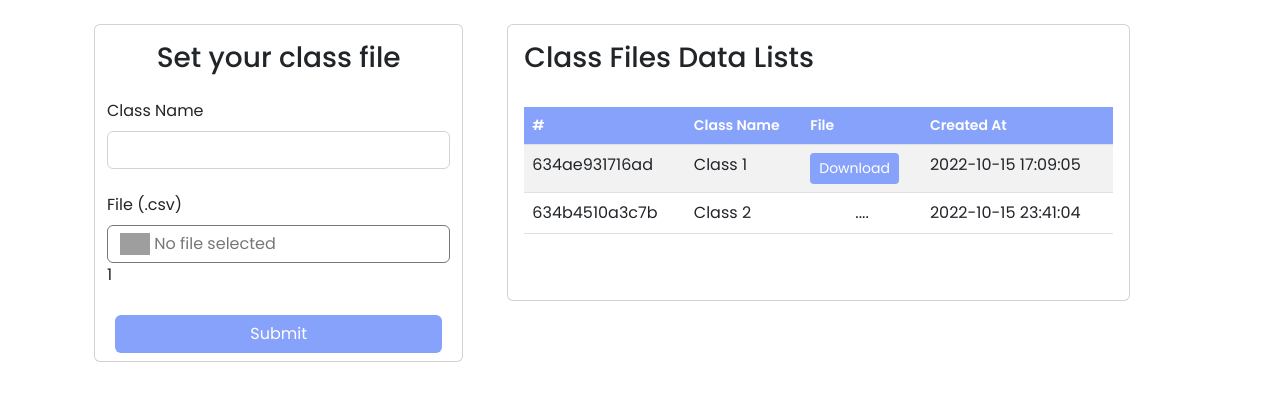
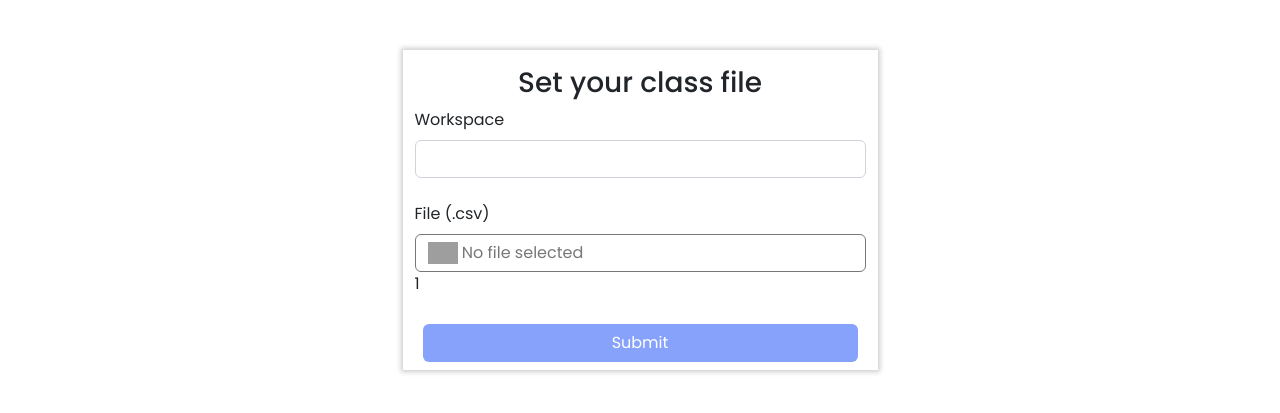
Before and after one commit to deyan-ardi/example-grouping-project, a PHP site: page /GanaDev-Project/user/index.php in a window 1280 px wide. Shown: the part 56-469 px from the top of the page. Run offline with PHP 8.4, Linux system fonts and the light colour scheme; the visitor is signed in with stand-in values (Sample User, id 1); grey boxes are pictures that could not be loaded.

Commit message:
store data member class

```diff
--- a/database/General/all_class.csv
+++ b/database/General/all_class.csv
@@ -1,2 +1,3 @@
 634ae931716ad,"class 1",18213132_file.csv,"2022-10-15 17:09:05"
 634b4510a3c7b,"class 2",1510222022234104_villages.csv,"2022-10-15 23:41:04"
+634b695f186f5,"class 3",1610222022021559_provinces.csv,"2022-10-16 02:15:59"
--- a/database/Uploaded/18213132_file.csv
+++ b/database/Uploaded/18213132_file.csv
@@ -2,3 +2,5 @@
 5109,"s3466","Kadek","Darma","Class 2","Group 1","Desktop","Sunday","Night","2022-06-22 15:00:00"
 51010,"s3467","Ketut","Ardi","Class 2","Group 2","Desktop","Sunday","Night","2022-06-22 15:00:00"
 51011,"s3468","Nyoman","Darma","Class 2","Group 2","Desktop","Sunday","Night","2022-06-22 15:00:00"
+634b8904866c0,123,gede,riyan,"class 1",monday,night,desktop,"2022-10-16 04:31:00"
+634b89afe7fdf,232,Arya,Budi,"Class 1",Tuesday,Night,Website,"2022-10-16 04:33:51"
--- a/user/index.php
+++ b/user/index.php
@@ -1,7 +1,6 @@
 <?php
 require_once '../app/Config/config.php';
 require_once '../App/Controller/uploadFileController.php';
-
 session_start();
 if ($_SERVER['REQUEST_METHOD'] == 'POST') {
 
@@ -21,17 +20,13 @@ if ($_SERVER['REQUEST_METHOD'] == 'POST') {
 <body>
     <?php require_once 'components/_navbar.php' ?>
     <div class="container">
-        <div class="row it px-3">
-            <div class="col-sm-4 mx-2">
+        <div class="row it d-flex justify-content-center">
             <br>
-                <div class="row">
-                    <div class="card">
-                        <div class="card-body">
-
-                            <form action="<?php echo $_SERVER['PHP_SELF'] ?>" method="POST" class="needs-validation" name="save" novalidate="" autocomplete="off" enctype="multipart/form-data">
-                                <div class="col-sm-12 form-group">
+            <div class="col-sm-offset-1 col-sm-5" id="one">
+                <form action="<?php echo $_SERVER['PHP_SELF'] ?>" method="POST" class="needs-validation" name="save"
+                    novalidate="" autocomplete="off" enctype="multipart/form-data">
+                    <div class="col-sm-12 form-group pt-3">
                         <h3 class="text-center">Set your class file</h3>
-                                </div>
                     </div>
                     <div id="uploader">
                         <div class="row uploadDoc">
@@ -42,7 +37,7 @@ if ($_SERVER['REQUEST_METHOD'] == 'POST') {
                                       unset($_SESSION['success']);
                                     }
                                 ?>
-                                    <label for="class_name" class="form-label">Class Name</label>
+                                <label for="class_name" class="form-label">Workspace</label>
                                 <input type="text" class="form-control text-capitalize" name="class_name">
                                 <?php
                                   if (isset($_SESSION['message'])) {
@@ -54,7 +49,8 @@ if ($_SERVER['REQUEST_METHOD'] == 'POST') {
                             <div class="col-sm-12 mt-4">
                                 <label for="file" class="form-label">File (.csv)</label>
                                 <div class="fileUpload btn btn-orange">
-                                        <img src="https://www.kindpng.com/picc/m/261-2619141_cage-clipart-victorian-cloud-upload-icon-svg-hd.png" class="icon">
+                                    <img src="https://www.kindpng.com/picc/m/261-2619141_cage-clipart-victorian-cloud-upload-icon-svg-hd.png"
+                                        class="icon">
                                     <span class="upl" id="file-upload-filename">No file selected</span>
                                     <input type="file" name="file" class="upload up" id="file-upload" accept=".csv" />
                                 </div>
@@ -68,78 +64,12 @@ if ($_SERVER['REQUEST_METHOD'] == 'POST') {
                         </div>
                     </div>
                     <div class="text-center pe-3">
-                            <button type="submit" name="save" class="btn bg-custom-1 text-custom-1 m-2 col-12">Submit</button>
+                        <button type="submit" name="save"
+                            class="btn bg-custom-1 text-custom-1 m-2 col-12">Submit</button>
                     </div>
             </div>
         </form>
     </div>
-            </div>
-            <div class="col-12 col-sm-7 mx-4">
-                <br>
-                <div class="card">
-                    <div class="card-body">
-                        <div class="row">
-                            <div class="col-sm-offset-12 form-group">
-                                <h3 class="text-start pb-4">Class Files Data Lists</h3>
-                            </div>
-                        </div>
-                        <?php
-                        $file_to_read = fopen("../database/General/all_class.csv", "r");
-                        $element = '';
-                        $element .=  '<div class="m-custom-2">';
-                        $element .= '<table class="table table-striped">';
-                        $element .= '<thead class="bg-custom-1 text-custom-1">';
-                        $element .= '<tr>';
-                        $element .= '<th scope="col" class="size-custom-1">#</th>';
-                        $element .= '<th scope="col" class="size-custom-1">Class Name</th>';
-                        $element .= '<th scope="col" class="size-custom-1">File</th>';
-                        $element .= '<th scope="col" class="size-custom-1">Created At</th>';
-                        $element .= '</tr>';
-                        $element .= '</thead>';
-                        $element .= '<tbody>';
-                        $filename = "../database/General/all_class.csv";
-                        if (filesize($filename) == 0) {
-                            $element .= '<tr>';
-                            $element .= '<td colspan="8" class="text-center">Data Not Found</td>';
-                            $element .= '</tr>';
-                        } else {
-                            $class_file_read = fopen($filename, "r");
-                            if ($class_file_read !== FALSE) {
-                                while (($class = fgetcsv($class_file_read)) !== FALSE) {
-                                    $element .= '<tr>';
-                                    for ($j = 0; $j < count($class); $j++) {
-                                        if ($j == 3) {
-                                            $element .= '<td>' . $class[$j] . '</td>';
-                                        } elseif ($j == 2) {
-                                            $filename = "../database/Uploaded/" . $class[$j] . "";
-                                            if (!file_exists($filename)) {
-                                                $element .= '<td class="text-center"> <span href="#" name="save" class="text-center">....</span> </td>';
-                                            } else {
-                                                $element .= '<td> <a href="../database/Uploaded/' . $class[$j] . '" name="save" class="btn btn-sm bg-custom-1 text-custom-1">Download</a> </td>';
-                                            }
-                                        } elseif ($j == 1) {
-                                            $element .= '<td class="text-capitalize">' . $class[$j] . '</td>';
-                                        } else {
-                                            $element .= '<td>' . $class[$j] . '</td>';
-                                        }
-                                    }
-                                    $element .= '</tr>';
-                                }
-                                fclose($class_file_read);
-                            }
-                        }
-                        $element .= '</tbody>';
-                        $element .= '</table>';
-                        $element .= '</div>';
-                        echo $element;
-                        fclose($file_to_read);
-                        ?>
-
-                    </div>
-                </div>
-            </div>
-        </div>
-
         <?php require_once 'components/_script.php' ?>
 </body>
 
```
Also changed, not shown: app/Controller/registerMemberController.php (+37 -4 lines), user/member.php (+20 -12 lines), app/Services/getClassByIdService.php (deleted). Lines whose indentation alone changed are shown as unchanged.
